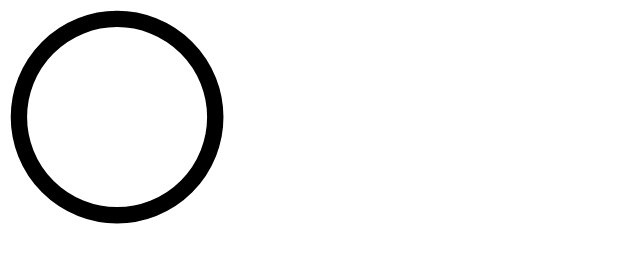
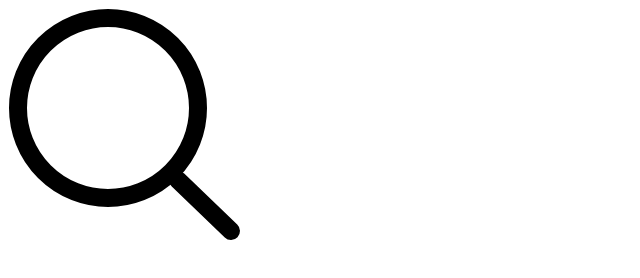
Before and after one commit to AiliLindgren/SVGProject, a plain HTML site: page index.html in a window 1280 px wide. Shown: the whole page, without its empty margins (0-640 px from the left). Drawn offline with Linux system fonts and the light colour scheme.

Commit message:
created magnifying glass

```diff
--- a/index.html
+++ b/index.html
@@ -1,4 +1,3 @@
-<!DOCTYPE html>
 <!DOCTYPE html>
 <html lang="en">
 <head>
@@ -8,7 +7,9 @@
     <title>Document</title>
 </head>
 <body>
-    <svg width="240" height="240" viewbox="0 0 220 220" fill="none" xmlns=http://www.w3.org/2000/svg>
-        <circle cx="100" cy="100" r="90" stroke-width="15" fill="white" stroke="black"/>
-        <polyline points="" />
+    <svg width="240" height="240" viewbox="0 0 240 240" fill="none" xmlns=http://www.w3.org/2000/svg>
+        <circle cx="100" cy="100" r="90" stroke-width="18" fill="white" stroke="black"/>
+        <polyline points="170,172 223,223" stroke="black" stroke-width="18" stroke-linecap="round"/>
     </svg>
+</body>
+</html>
```
